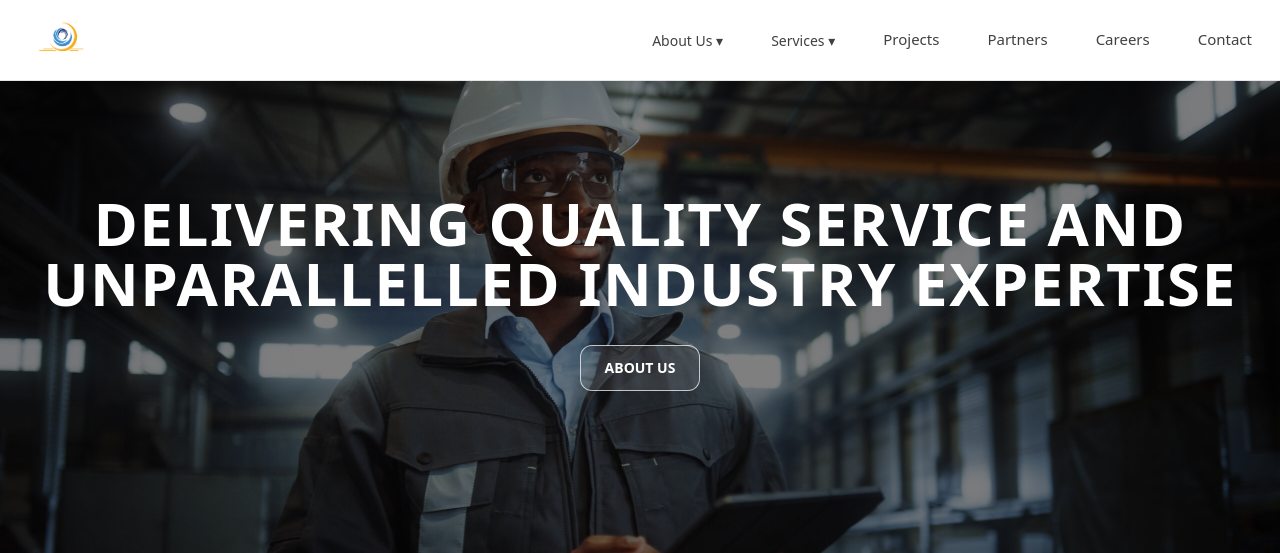
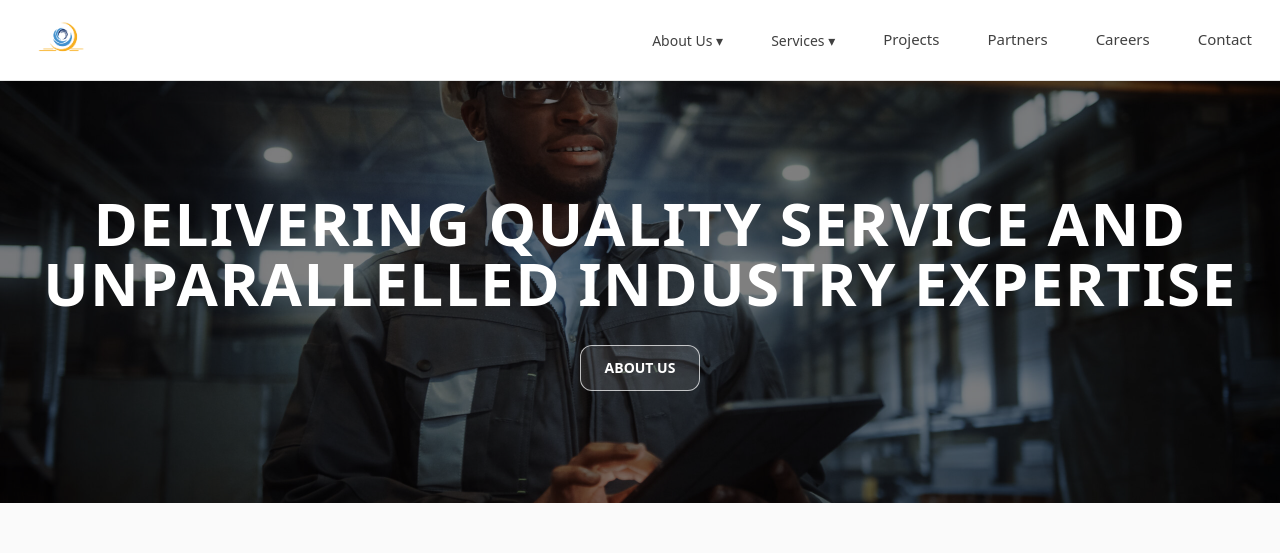
Before and after one commit to Codedzephyr/random-project, a React (Vite) app: page /#/ in a window 1280 px wide. Shown: the top 553 px of the page. Built offline with nearby package versions, Linux system fonts and the light colour scheme.

Commit message:
Update hero.tsx

```diff
--- a/src/components/hero.tsx
+++ b/src/components/hero.tsx
@@ -2,7 +2,7 @@ import React from "react";
 import { Link } from "react-router-dom";
 
 export const Hero: React.FC = () => (
-  <section className="relative min-h-[76vh] w-full overflow-hidden">
+  <section className="relative min-h-[screen] w-full overflow-hidden">
     {/* Background Image */}
     <div className="absolute inset-0 z-0">
       <img
```
